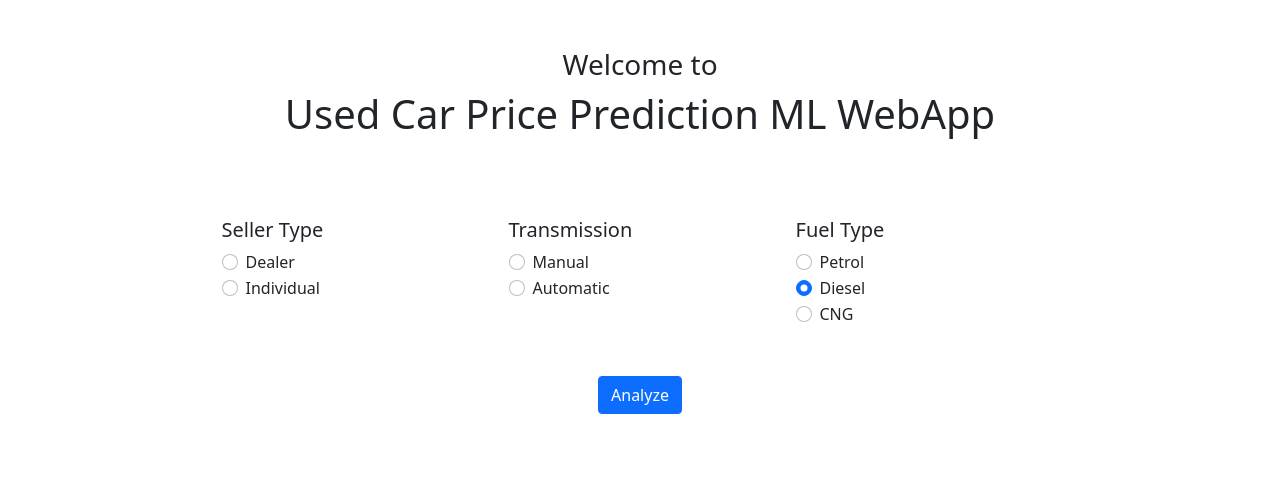
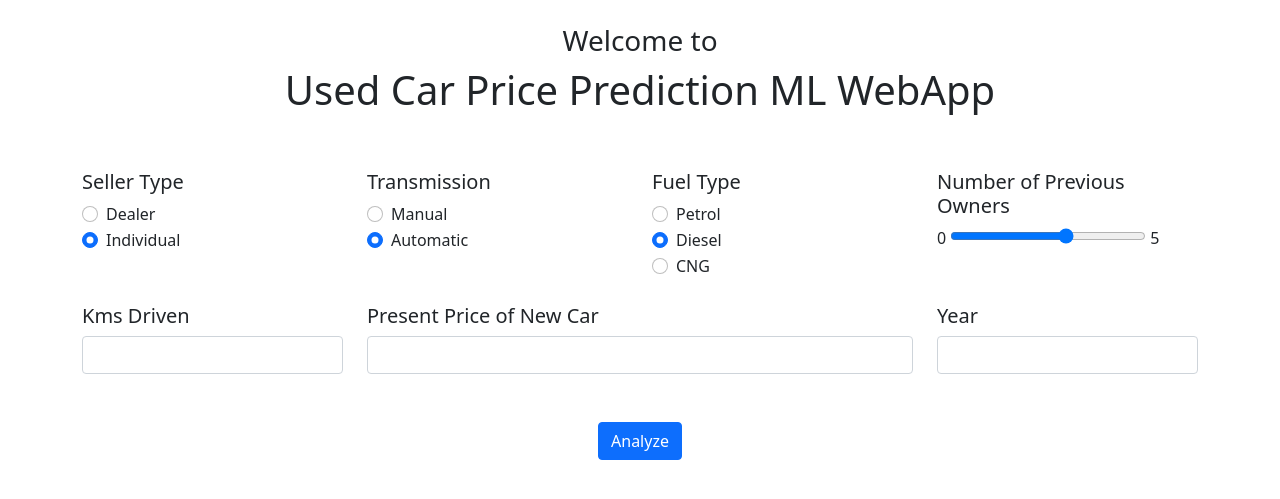
Before and after one commit to sinjoysaha/Car-Price-Prediction-ML-WebApp, a Flask app: template templates/index.html in a window 1280 px wide. Shown: the part 56-555 px from the top of the page. Run offline with Flask 2, Linux system fonts and the light colour scheme; the template is opened without the code that fills it, so the values that code supplies are empty; parts of the project's set-up code (start-up, migrations or seed data) failed here and were passed over.

Commit message:
Form complete

```diff
--- a/app.py
+++ b/app.py
@@ -10,7 +10,7 @@
 
     return loaded_model
 
-@app.route('/')
+@app.route('/', methods=['GET', 'POST'])
 def index():
     m = model()
     m = str(m.best_params_)
--- a/templates/index.html
+++ b/templates/index.html
@@ -5,73 +5,92 @@
 {% block content %}
 
 <div class="container">
-    <div class="d-grid mx-auto col-9">
-        <br>
+    <div class="d-grid mx-auto col">
         <div>
             <h3 class="d-flex justify-content-center">Welcome to</h3>
             <h1 class="d-flex justify-content-center">Used Car Price Prediction ML WebApp</h1>
-            <br><br><br>
+            <br><br>
         </div>
 <!-- INPUTS
-year
-present price
-km_driven
+year                            *
+present Price                   *
+km_driven                       *
 fuel type - petrol diesel cng   *
 seller_type - dealer individual *
 transmission - manual automatic *
-Owner - 0 1 2 3
+Owner - 0 1 2 3                 *
 -->
 <form action="#" method="POST">
     <div class="row">
-        <div class="col">
+        <div class="col-sm">
             <h5>Seller Type</h5>
             <div class="form-check">
-                <input class="form-check-input" type="radio" name="flexRadioDefault" id="dealer">
+                <input class="form-check-input" type="radio" name="seller-type" id="dealer">
                 <label class="form-check-label" for="dealer">
                     Dealer
                 </label>
             </div>
             <div class="form-check">
-                <input class="form-check-input" type="radio" name="flexRadioDefault" id="individual" checked>
+                <input class="form-check-input" type="radio" name="seller-type" id="individual" checked>
                 <label class="form-check-label" for="individual">Individual
                 </label>
             </div>
         </div>
-        <div class="col">
+        <div class="col-sm">
             <h5>Transmission</h5>
             <div class="form-check">
-                <input class="form-check-input" type="radio" name="flexRadioDefault" id="manual">
+                <input class="form-check-input" type="radio" name="transmission" id="manual">
                 <label class="form-check-label" for="manual">
                     Manual
                 </label>
             </div>
             <div class="form-check">
-                <input class="form-check-input" type="radio" name="flexRadioDefault" id="automatic" checked>
+                <input class="form-check-input" type="radio" name="transmission" id="automatic" checked>
                 <label class="form-check-label" for="automatic">Automatic
                 </label>
             </div>
         </div>
-        <div class="col">
+        <div class="col-sm">
             <h5>Fuel Type</h5>
             <div class="form-check">
-                <input class="form-check-input" type="radio" name="flexRadioDefault" id="manual">
+                <input class="form-check-input" type="radio" name="fuel-type" id="manual">
                 <label class="form-check-label" for="manual">
                     Petrol
                 </label>
             </div>
             <div class="form-check">
-                <input class="form-check-input" type="radio" name="flexRadioDefault" id="automatic" checked>
+                <input class="form-check-input" type="radio" name="fuel-type" id="automatic" checked>
                 <label class="form-check-label" for="automatic">Diesel
                 </label>
             </div>
             <div class="form-check">
-                <input class="form-check-input" type="radio" name="flexRadioDefault" id="manual">
+                <input class="form-check-input" type="radio" name="fuel-type" id="manual">
                 <label class="form-check-label" for="manual">
                     CNG
                 </label>
             </div>
         </div>
+        <div class="form-group col-lg">
+            <h5>Number of Previous Owners</h5>
+            <span> 0 </span><input type="range" class="w-75" min="0" max="5" step="1" id="owner"><span> 5 </span>
+        </div>
     </div>
+    <br>
+    <div class="row">
+        <div class="form-group col-lg">
+            <h5>Kms Driven</h5>
+            <input type="number" class="form-control" id="kms-driven" min="0"/>
+        </div>
+        <div class="form-group col-lg-6">
+            <h5>Present Price of New Car</h5>
+            <input type="number" class="form-control" id="present-price" min="0"/>
+        </div>
+        <div class="form-group col-lg">
+            <h5>Year</h5>
+            <input type="number" class="form-control" id="year" min="0"/>
+        </div>
+    </div>
+
     <br><br>
     <button type="submit" class="btn btn-primary d-grid mx-auto">Analyze</button>
 </form>
```
